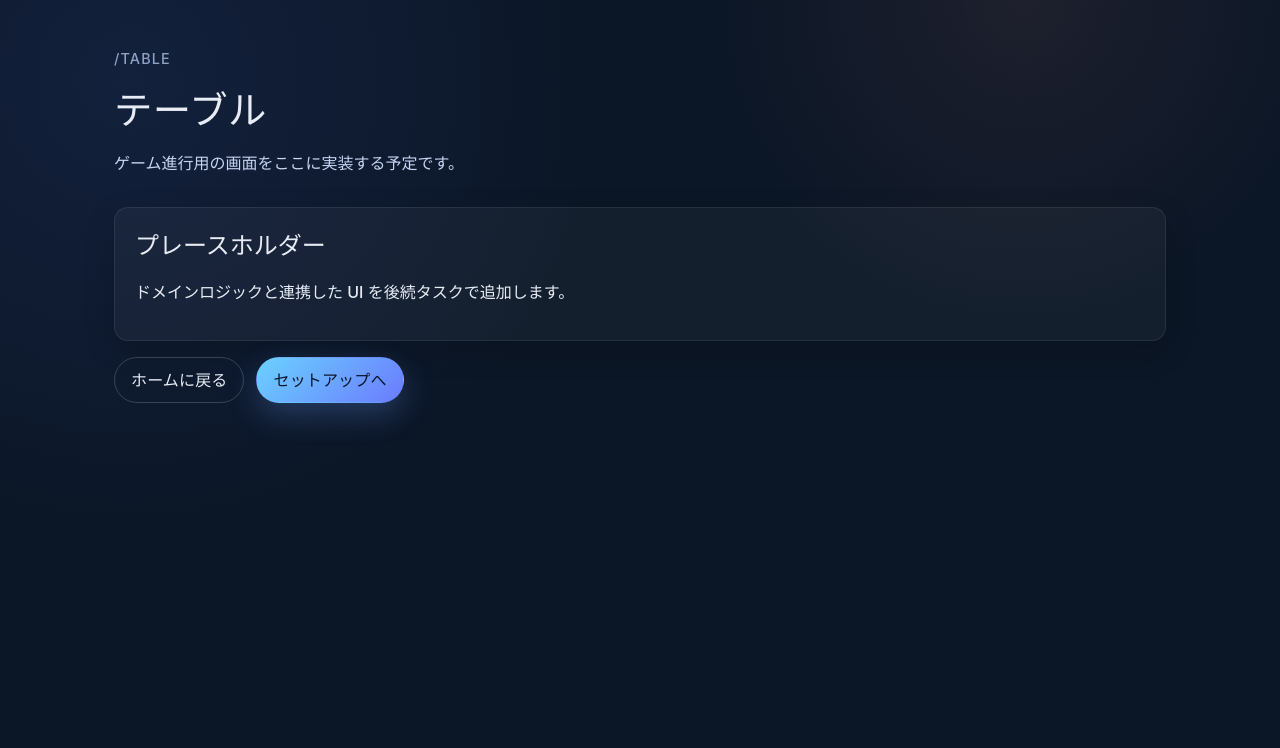
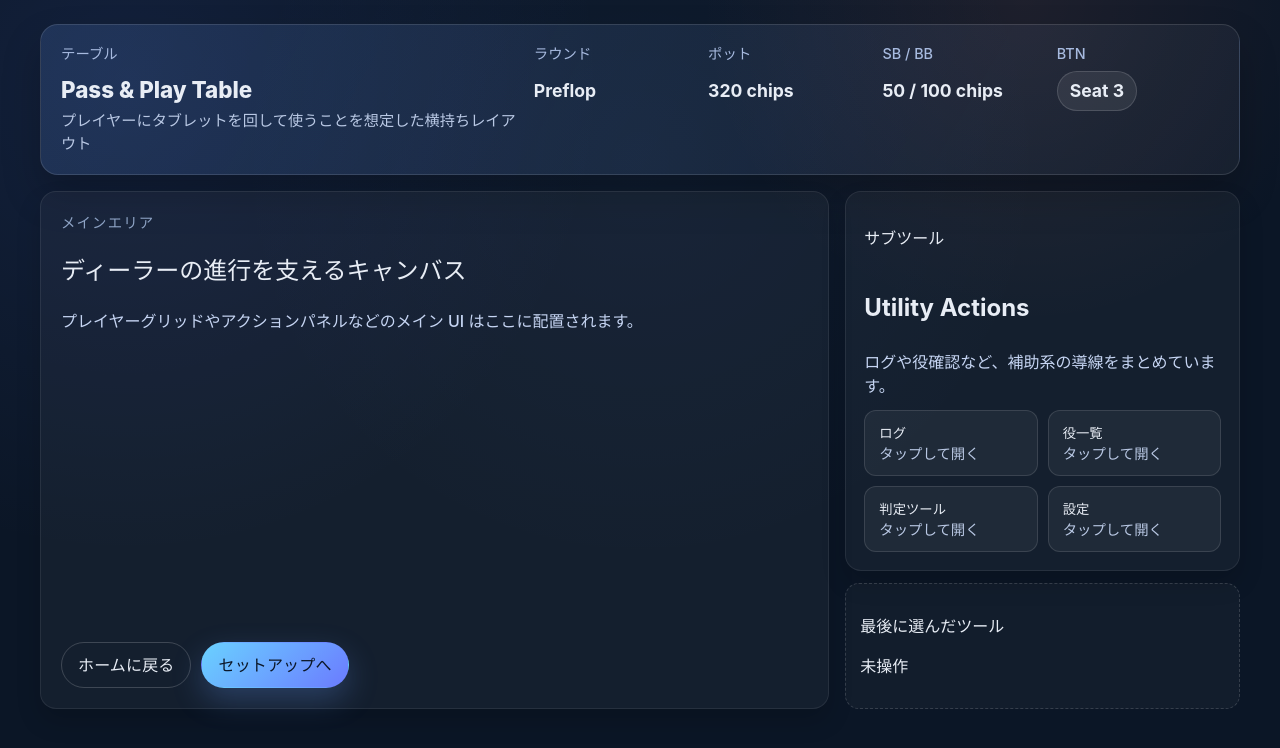
Before and after one commit to a2m-m/poker_app, a React (Vite) app: page /#/table in a window 1280 px wide. Shown: the top 748 px of the page. Built offline with nearby package versions, Linux system fonts and the light colour scheme.

Commit message:
Add table layout shell with top utilities

```diff
--- a/src/App.css
+++ b/src/App.css
@@ -1,5 +1,9 @@
 .app-shell {
+  position: relative;
   min-height: 100vh;
+  padding: 24px;
+  display: flex;
+  justify-content: center;
   background:
     radial-gradient(
       circle at 10% 10%,
@@ -13,6 +17,21 @@
     ),
     #0b1626;
   color: #e8edf5;
+}
+
+.app-shell__backdrop {
+  position: absolute;
+  inset: 0;
+  background: radial-gradient(circle at 50% 20%, rgba(106, 161, 255, 0.08), transparent 45%);
+  opacity: 0.6;
+  pointer-events: none;
+}
+
+.app-shell__frame {
+  position: relative;
+  z-index: 1;
+  width: min(1200px, 100%);
+  margin: 0 auto;
 }
 
 .page {
@@ -150,11 +169,11 @@
 
 .top-bar {
   display: grid;
-  grid-template-columns: repeat(auto-fit, minmax(180px, 1fr));
-  gap: 12px;
-  align-items: center;
-  padding: 14px 18px;
-  border-radius: 16px;
+  grid-template-columns: 1.2fr 1.8fr;
+  gap: 16px;
+  align-items: start;
+  padding: 18px 20px;
+  border-radius: 18px;
   background: linear-gradient(
     120deg,
     rgba(106, 161, 255, 0.16),
@@ -164,10 +183,27 @@
   box-shadow: 0 20px 38px rgba(0, 0, 0, 0.22);
 }
 
+.top-bar__primary {
+  display: grid;
+  gap: 4px;
+}
+
 .top-bar .title {
   font-size: 1.4rem;
   font-weight: 800;
   margin: 2px 0 0;
+}
+
+.top-bar__subtext {
+  margin: 0;
+  color: #b9c8e4;
+  font-size: 0.95rem;
+}
+
+.top-bar__metrics {
+  display: grid;
+  grid-template-columns: repeat(auto-fit, minmax(140px, 1fr));
+  gap: 12px;
 }
 
 .top-bar .label {
@@ -184,6 +220,122 @@
 .top-bar-status {
   display: grid;
   gap: 4px;
+}
+
+.top-bar__pill {
+  display: inline-flex;
+  align-items: center;
+  gap: 8px;
+  padding: 6px 12px;
+  background: rgba(255, 255, 255, 0.08);
+  border-radius: 999px;
+  border: 1px solid rgba(255, 255, 255, 0.14);
+  width: fit-content;
+}
+
+.table-layout {
+  display: grid;
+  gap: 16px;
+}
+
+.table-layout__body {
+  display: grid;
+  grid-template-columns: 2fr 1fr;
+  gap: 16px;
+}
+
+.table-layout__canvas {
+  background: rgba(255, 255, 255, 0.04);
+  border: 1px solid rgba(255, 255, 255, 0.08);
+  border-radius: 16px;
+  padding: 20px;
+  min-height: 360px;
+  box-shadow: 0 12px 24px rgba(0, 0, 0, 0.16);
+}
+
+.table-placeholder {
+  display: flex;
+  flex-direction: column;
+  gap: 18px;
+  height: 100%;
+  justify-content: space-between;
+}
+
+.placeholder-actions {
+  display: flex;
+  gap: 10px;
+  flex-wrap: wrap;
+}
+
+.table-layout__rail {
+  display: grid;
+  gap: 12px;
+}
+
+.utility-actions {
+  background: rgba(255, 255, 255, 0.04);
+  border: 1px solid rgba(255, 255, 255, 0.08);
+  border-radius: 16px;
+  padding: 18px;
+  box-shadow: 0 12px 24px rgba(0, 0, 0, 0.16);
+}
+
+.utility-actions__header {
+  display: grid;
+  gap: 4px;
+  margin-bottom: 12px;
+}
+
+.utility-actions__grid {
+  display: grid;
+  grid-template-columns: repeat(auto-fit, minmax(140px, 1fr));
+  gap: 10px;
+}
+
+.utility-actions__button {
+  width: 100%;
+  text-align: left;
+  padding: 12px 14px;
+  border-radius: 12px;
+  border: 1px solid rgba(255, 255, 255, 0.12);
+  background: rgba(255, 255, 255, 0.05);
+  color: inherit;
+  cursor: pointer;
+  transition: all 0.15s ease;
+}
+
+.utility-actions__button:hover {
+  transform: translateY(-1px);
+  border-color: rgba(106, 161, 255, 0.4);
+  box-shadow: 0 10px 20px rgba(0, 0, 0, 0.18);
+}
+
+.utility-actions__label {
+  display: block;
+  font-weight: 700;
+}
+
+.utility-actions__hint {
+  display: block;
+  color: #b9c8e4;
+  font-size: 0.9rem;
+}
+
+.utility-status {
+  background: rgba(255, 255, 255, 0.03);
+  border: 1px dashed rgba(255, 255, 255, 0.15);
+  border-radius: 14px;
+  padding: 14px;
+}
+
+@media (max-width: 960px) {
+  .top-bar {
+    grid-template-columns: 1fr;
+  }
+
+  .table-layout__body {
+    grid-template-columns: 1fr;
+  }
 }
 
 .player-grid {
--- a/src/app/AppShell.tsx
+++ b/src/app/AppShell.tsx
@@ -5,7 +5,10 @@ import '../App.css'
 export function AppShell() {
   return (
     <div className="app-shell">
-      <RouterProvider router={router} />
+      <div className="app-shell__backdrop" />
+      <div className="app-shell__frame">
+        <RouterProvider router={router} />
+      </div>
     </div>
   )
 }
--- a/src/components/TopBar.tsx
+++ b/src/components/TopBar.tsx
@@ -1,23 +1,39 @@
 type TopBarProps = {
   tableName: string
-  stage: string
+  round: string
   pot: number
+  smallBlind: number
+  bigBlind: number
+  buttonSeat: string
 }
 
-export function TopBar({ tableName, stage, pot }: TopBarProps) {
+export function TopBar({ tableName, round, pot, smallBlind, bigBlind, buttonSeat }: TopBarProps) {
   return (
     <header className="top-bar">
-      <div>
+      <div className="top-bar__primary">
         <div className="label">テーブル</div>
         <div className="title">{tableName}</div>
+        <div className="top-bar__subtext">プレイヤーにタブレットを回して使うことを想定した横持ちレイアウト</div>
       </div>
+      <div className="top-bar__metrics">
         <div className="top-bar-status">
           <div className="label">ラウンド</div>
-        <div className="value">{stage}</div>
+          <div className="value">{round}</div>
         </div>
         <div className="top-bar-status">
           <div className="label">ポット</div>
           <div className="value">{pot.toLocaleString()} chips</div>
+        </div>
+        <div className="top-bar-status">
+          <div className="label">SB / BB</div>
+          <div className="value">
+            {smallBlind.toLocaleString()} / {bigBlind.toLocaleString()} chips
+          </div>
+        </div>
+        <div className="top-bar-status">
+          <div className="label">BTN</div>
+          <div className="value top-bar__pill">Seat {buttonSeat}</div>
+        </div>
       </div>
     </header>
   )
--- /dev/null
+++ b/src/components/UtilityActions.tsx
@@ -0,0 +1,39 @@
+export type UtilityActionKey = 'logs' | 'handRanks' | 'judge' | 'settings'
+
+const ACTION_LABELS: Record<UtilityActionKey, string> = {
+  logs: 'ログ',
+  handRanks: '役一覧',
+  judge: '判定ツール',
+  settings: '設定',
+}
+
+type UtilityActionsProps = {
+  onSelect?: (action: UtilityActionKey) => void
+}
+
+export function UtilityActions({ onSelect }: UtilityActionsProps) {
+  return (
+    <div className="utility-actions">
+      <div className="utility-actions__header">
+        <p className="label">サブツール</p>
+        <h2>Utility Actions</h2>
+        <p className="lede">ログや役確認など、補助系の導線をまとめています。</p>
+      </div>
+      <div className="utility-actions__grid">
+        {(Object.keys(ACTION_LABELS) as UtilityActionKey[]).map((actionKey) => (
+          <button
+            key={actionKey}
+            type="button"
+            className="utility-actions__button"
+            onClick={() => onSelect?.(actionKey)}
+          >
+            <span className="utility-actions__label">{ACTION_LABELS[actionKey]}</span>
+            <span className="utility-actions__hint">タップして開く</span>
+          </button>
+        ))}
+      </div>
+    </div>
+  )
+}
+
+export default UtilityActions
--- a/src/pages/TablePage.tsx
+++ b/src/pages/TablePage.tsx
@@ -1,20 +1,55 @@
+import { useMemo, useState } from 'react'
 import { Link } from 'react-router-dom'
+import TopBar from '../components/TopBar.tsx'
+import UtilityActions, { UtilityActionKey } from '../components/UtilityActions.tsx'
 
 function TablePage() {
+  const [lastUtilityAction, setLastUtilityAction] = useState('未操作')
+
+  const tableSnapshot = useMemo(
+    () => ({
+      tableName: 'Pass & Play Table',
+      round: 'Preflop',
+      pot: 320,
+      smallBlind: 50,
+      bigBlind: 100,
+      buttonSeat: '3',
+    }),
+    [],
+  )
+
+  const handleUtilitySelect = (action: UtilityActionKey) => {
+    const actionLabel: Record<UtilityActionKey, string> = {
+      logs: 'ログ',
+      handRanks: '役一覧',
+      judge: '判定ツール',
+      settings: '設定',
+    }
+    setLastUtilityAction(`${actionLabel[action]}を開く準備ができています`)
+  }
+
   return (
-    <div className="page">
-      <header className="page-header">
-        <p className="eyebrow">/table</p>
-        <h1>テーブル</h1>
-        <p className="lede">ゲーム進行用の画面をここに実装する予定です。</p>
-      </header>
+    <div className="table-layout">
+      <TopBar
+        tableName={tableSnapshot.tableName}
+        round={tableSnapshot.round}
+        pot={tableSnapshot.pot}
+        smallBlind={tableSnapshot.smallBlind}
+        bigBlind={tableSnapshot.bigBlind}
+        buttonSeat={tableSnapshot.buttonSeat}
+      />
 
-      <section className="info-card">
-        <h2>プレースホルダー</h2>
-        <p>ドメインロジックと連携した UI を後続タスクで追加します。</p>
-      </section>
-
-      <div className="cta-row">
+      <div className="table-layout__body">
+        <section className="table-layout__canvas">
+          <div className="table-placeholder">
+            <div>
+              <p className="eyebrow">メインエリア</p>
+              <h1>ディーラーの進行を支えるキャンバス</h1>
+              <p className="lede">
+                プレイヤーグリッドやアクションパネルなどのメイン UI はここに配置されます。
+              </p>
+            </div>
+            <div className="placeholder-actions">
               <Link to="/" className="ghost">
                 ホームに戻る
               </Link>
@@ -23,6 +58,16 @@ function TablePage() {
               </Link>
             </div>
           </div>
+        </section>
+        <aside className="table-layout__rail">
+          <UtilityActions onSelect={handleUtilitySelect} />
+          <div className="utility-status">
+            <p className="label">最後に選んだツール</p>
+            <p className="value">{lastUtilityAction}</p>
+          </div>
+        </aside>
+      </div>
+    </div>
   )
 }
 
```
Lines whose indentation alone changed are shown as unchanged.
